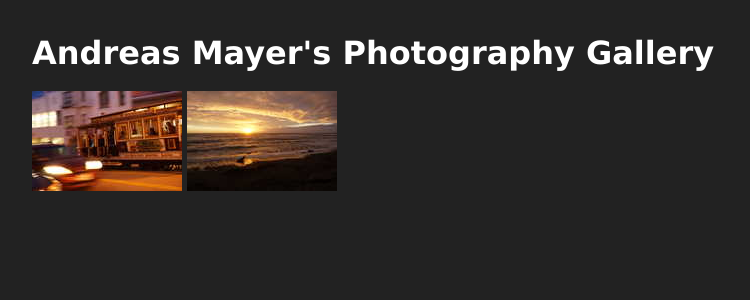
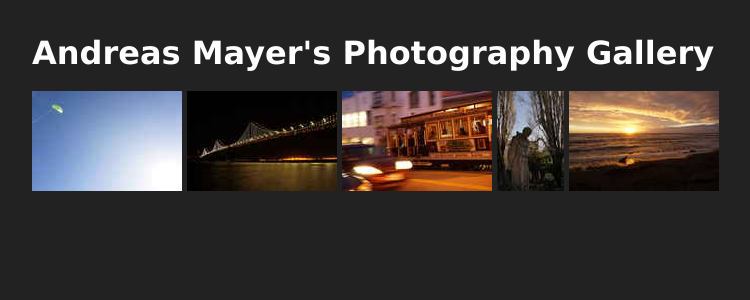
Before and after one commit to andim/andim.github.io, a Jekyll site: the page photography.html, which Jekyll copies as it is, in a window 1280 px wide. Shown: the top 300 px of the page, without its empty margins (233-983 px from the left). Built offline with Jekyll 4.4.1, drawn with Linux system fonts in a browser that asks for light colours.

Commit message:
more images added to gallery

```diff
--- a/photography.html
+++ b/photography.html
@@ -13,10 +13,19 @@
 <h1>Andreas Mayer's Photography Gallery</h1>
 
 <div id="links">
+    <a href="images/kite.jpg" title="Kite">
+        <img src="images/thumbnails/kite.jpg" alt="Kite">
+    </a>
+    <a href="images/baybridgebynight.jpg" title="Bay bridge by night">
+        <img src="images/thumbnails/baybridgebynight.jpg" alt="Bay bridge by night">
+    </a>
     <a href="images/cablecar.jpg" title="A San Franciscan cable car in movement">
         <img src="images/thumbnails/cablecar.jpg" alt="Cable car">
     </a>
-    <a href="images/sealatsunset.jpg" title="Seal at sunset (Highway One)">
+    <a href="images/missiondolorescemetery.jpg" title="Mission Dolores cemetery">
+        <img src="images/thumbnails/missiondolorescemetery.jpg" alt="Mission Dolores cemetery">
+    </a>
+    <a href="images/sealatsunset.jpg" title="Seal at sunset close to Highway One">
         <img src="images/thumbnails/sealatsunset.jpg" alt="Seal at sunset">
     </a>
 </div>
```
Also changed, not shown: images/baybridgebynight.jpg (added), images/kite.jpg (added), images/missiondolorescemetery.jpg (added), images/thumbnails/baybridgebynight.jpg (added), images/thumbnails/kite.jpg (added), images/thumbnails/missiondolorescemetery.jpg (added).
